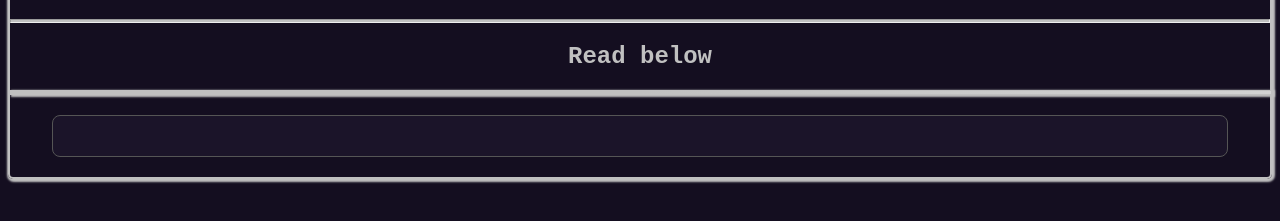
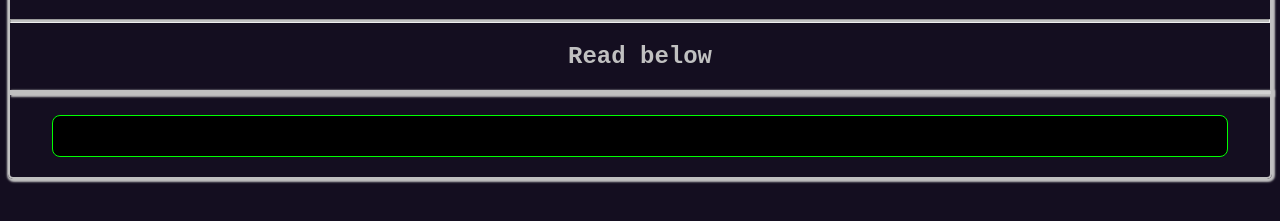
Before and after one commit to Nas-moon/Oblivion, a plain HTML site: page About.html in a window 1280 px wide. Shown: the part 71-292 px from the top of the page. Drawn offline with Linux system fonts and the light colour scheme.

Commit message:
Update aboutstyles.css

```diff
--- a/aboutstyles.css
+++ b/aboutstyles.css
@@ -26,14 +26,15 @@ hr {
 }
 
 #binary-container {
-    color: silver;
+    color: #00ff88;
     font-family: monospace;
     font-size: 14px;
     padding: 20px;
     white-space: pre-wrap;
     max-width: 90%;
     margin: 20px auto;
-    border: 1px solid #555;
+    border: 1px solid #0f0;
     border-radius: 8px;
-    background: #1b1429;
+    background: #000;
+    text-shadow: 0 0 10px #00ff88, 0 0 20px #00ff88;
 }
```
